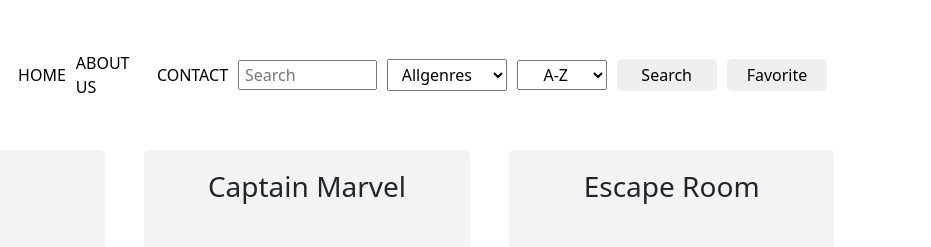
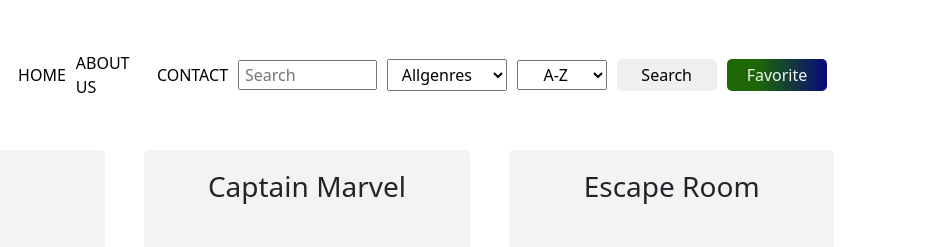
Before and after one commit to smartboy0310/films0310, a plain HTML site: page index.html in a window 1280 px wide. In both pictures the pointer is over the button "Favorite". Shown: the top 247 px of the page, 349-1280 px from the left. Drawn offline with Linux system fonts and the light colour scheme.

Commit message:
Add hover and active button

```diff
--- a/css/main.css
+++ b/css/main.css
@@ -68,6 +68,16 @@
    padding: 4px 20px;
    border: none;
    border-radius: 5px;
+}
+.header-right__btn:hover {
+   color: #f3f3f3;
+   background: rgb(30,103,7);
+   background: linear-gradient(90deg, rgba(30,103,7,1) 31%, rgba(9,9,121,1) 100%, rgba(0,212,255,1) 100%);
+}
+.header-right__btn:active {
+   color: #f3f3f3;
+   background: rgb(0,212,255);
+   background: linear-gradient(90deg, rgba(0,212,255,0.35898109243697474) 0%, rgba(9,9,121,1) 100%);
 }
 .header-right__list__item__form__btn:hover {
    color: #f3f3f3;
```
